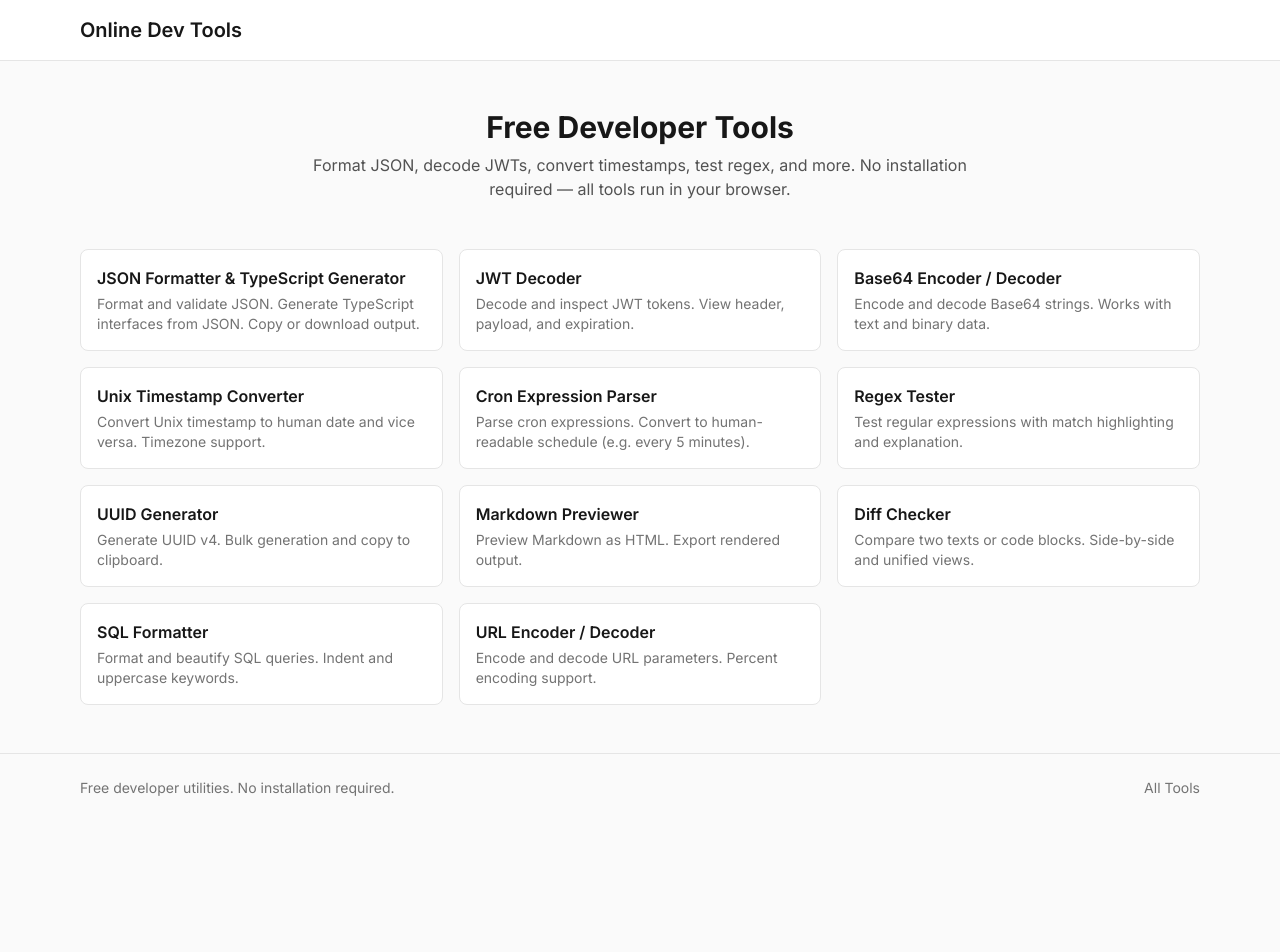
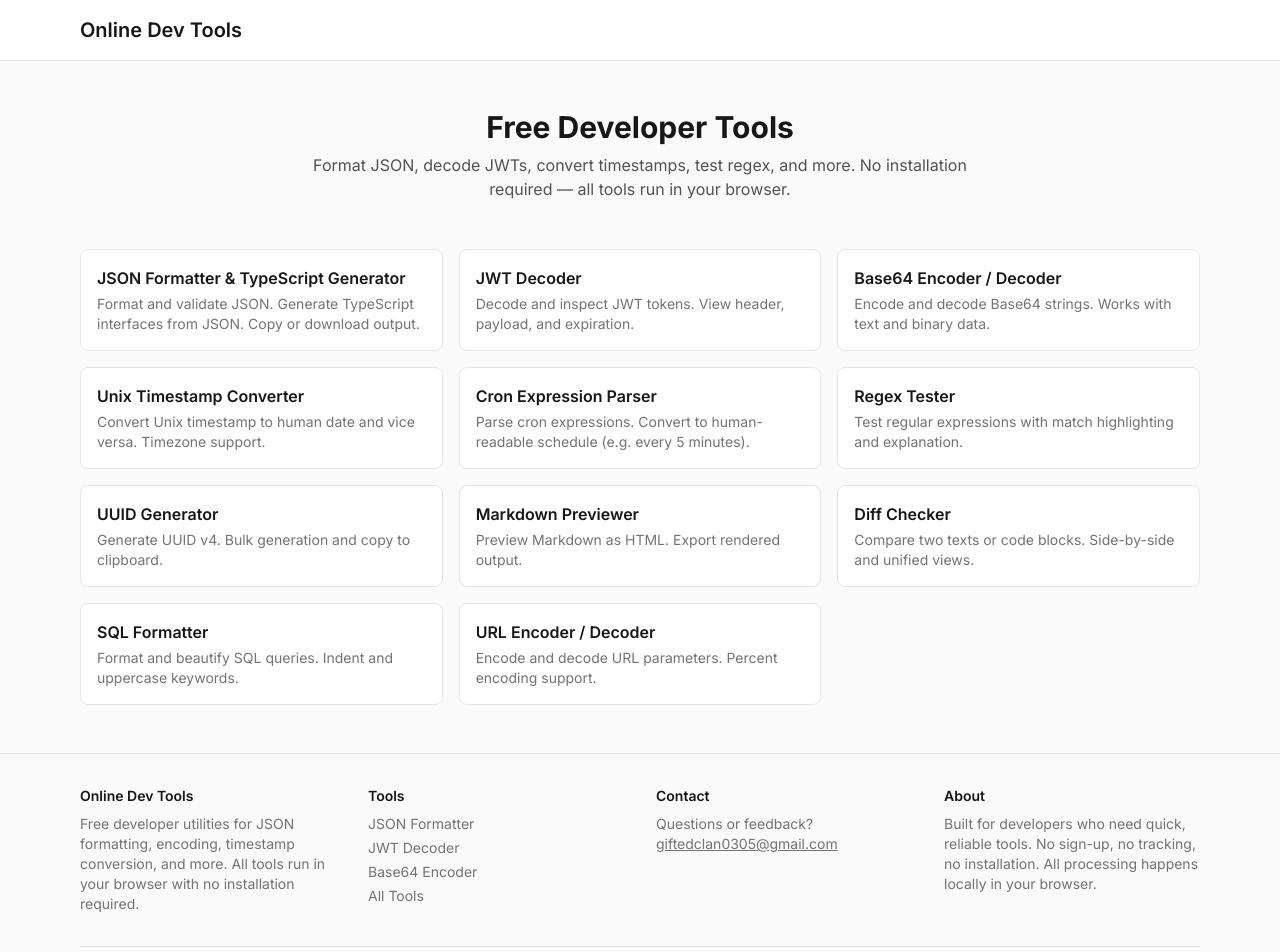
Before and after one commit to Power-Howdy/onlinedevtools, a Next.js app: page / in a window 1280 px wide. Shown: the top 952 px of the page. Before the commit the page ends 822 px from the top, so only its background shows below. Built offline with nearby package versions, Linux system fonts and the light colour scheme.

Commit message:
footer update

```diff
--- a/src/components/Footer.tsx
+++ b/src/components/Footer.tsx
@@ -3,15 +3,68 @@ import Link from "next/link";
 export function Footer() {
   return (
     <footer className="border-t border-neutral-200 dark:border-neutral-800 mt-auto">
-      <div className="max-w-6xl mx-auto px-4 py-6">
-        <div className="flex flex-col sm:flex-row justify-between items-center gap-2 text-sm text-neutral-500 dark:text-neutral-400">
-          <span>Free developer utilities. No installation required.</span>
-          <Link
-            href="/"
-            className="hover:text-neutral-900 dark:hover:text-neutral-100 transition-colors"
-          >
-            All Tools
-          </Link>
+      <div className="max-w-6xl mx-auto px-4 py-8">
+        <div className="grid gap-8 sm:grid-cols-2 lg:grid-cols-4">
+          <div>
+            <h3 className="text-sm font-semibold text-neutral-900 dark:text-neutral-100 mb-2">
+              Online Dev Tools
+            </h3>
+            <p className="text-sm text-neutral-500 dark:text-neutral-400">
+              Free developer utilities for JSON formatting, encoding, timestamp conversion, and more. All tools run in your browser with no installation required.
+            </p>
+          </div>
+          <div>
+            <h3 className="text-sm font-semibold text-neutral-900 dark:text-neutral-100 mb-2">
+              Tools
+            </h3>
+            <ul className="text-sm text-neutral-500 dark:text-neutral-400 space-y-1">
+              <li>
+                <Link href="/json-formatter" className="hover:text-neutral-900 dark:hover:text-neutral-100 transition-colors">
+                  JSON Formatter
+                </Link>
+              </li>
+              <li>
+                <Link href="/jwt-decoder" className="hover:text-neutral-900 dark:hover:text-neutral-100 transition-colors">
+                  JWT Decoder
+                </Link>
+              </li>
+              <li>
+                <Link href="/base64-encoder" className="hover:text-neutral-900 dark:hover:text-neutral-100 transition-colors">
+                  Base64 Encoder
+                </Link>
+              </li>
+              <li>
+                <Link href="/" className="hover:text-neutral-900 dark:hover:text-neutral-100 transition-colors">
+                  All Tools
+                </Link>
+              </li>
+            </ul>
+          </div>
+          <div>
+            <h3 className="text-sm font-semibold text-neutral-900 dark:text-neutral-100 mb-2">
+              Contact
+            </h3>
+            <p className="text-sm text-neutral-500 dark:text-neutral-400">
+              Questions or feedback?{" "}
+              <a
+                href="mailto:contact@example.com"
+                className="hover:text-neutral-900 dark:hover:text-neutral-100 transition-colors underline"
+              >
+                giftedclan0305@gmail.com
+              </a>
+            </p>
+          </div>
+          <div>
+            <h3 className="text-sm font-semibold text-neutral-900 dark:text-neutral-100 mb-2">
+              About
+            </h3>
+            <p className="text-sm text-neutral-500 dark:text-neutral-400">
+              Built for developers who need quick, reliable tools. No sign-up, no tracking, no installation. All processing happens locally in your browser.
+            </p>
+          </div>
+        </div>
+        <div className="mt-8 pt-6 border-t border-neutral-200 dark:border-neutral-800 text-sm text-neutral-500 dark:text-neutral-400 text-center">
+          © {new Date().getFullYear()} Online Dev Tools. All tools are free to use.
         </div>
       </div>
     </footer>
```
